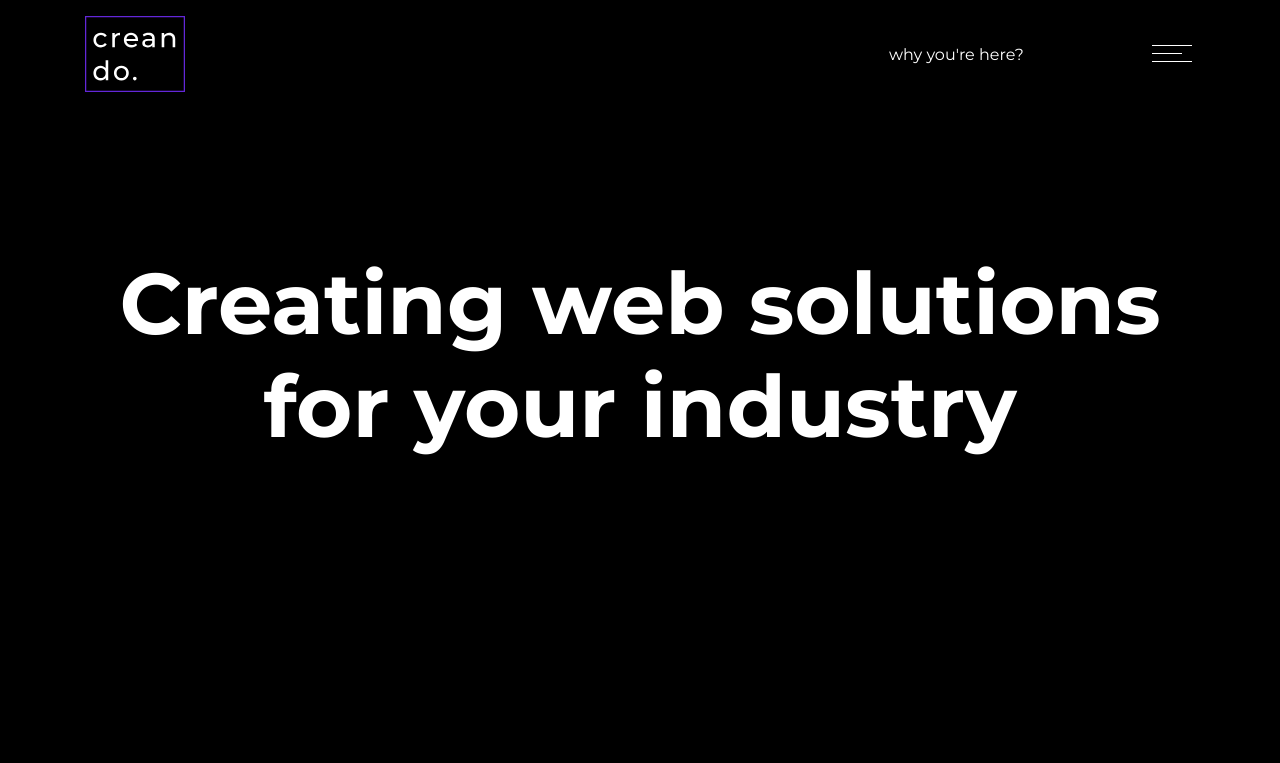
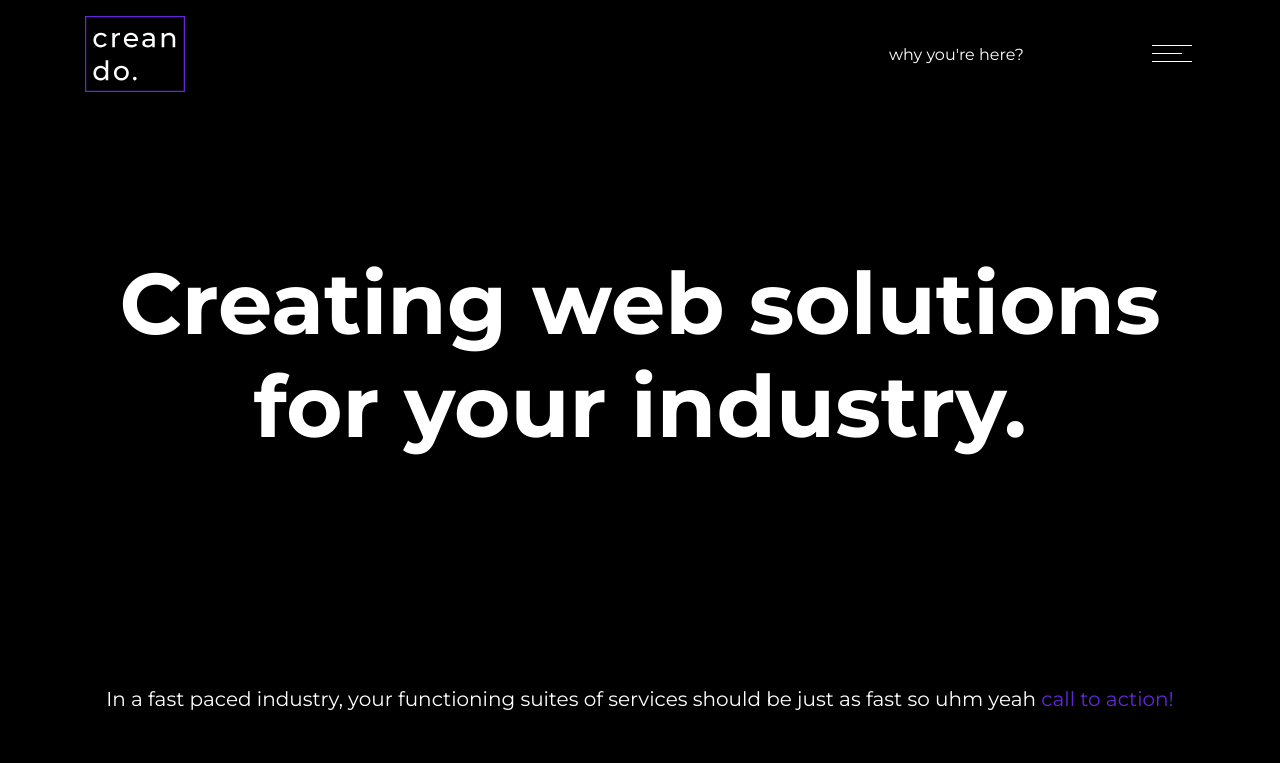
Before and after one commit to codeboss-fav/creando, an Eleventy site: page index.html in a window 1280 px wide. Built offline with nearby package versions, Linux system fonts and the light colour scheme; Eleventy itself is replaced by a stand-in of ours; files that its build step writes are made by us from their sources.

Commit message:
added the razzle dazzle all around, with some fun animations

```diff
--- a/_includes/default-layout.njk
+++ b/_includes/default-layout.njk
@@ -11,4 +11,6 @@
 
     {{content | safe}}
 </body>
+<script src="https://cdnjs.cloudflare.com/ajax/libs/gsap/3.1.1/gsap.min.js"></script>
+<script src="/assets/main.js"></script>
 </html>
--- /dev/null
+++ b/assets/main.js
@@ -0,0 +1,19 @@
+gsap.from(
+    ".main-text", {
+        duration:2,
+        y:500,
+        opacity: 0,
+        delay: 3,
+        ease:"slow"});
+gsap.from(
+    ".sup-text", {
+        duration:3,
+        y:400,
+        delay: 4,
+        ease:"slow"});
+gsap.from(
+    ".why-link", {
+        duration:3,
+        x: -400,
+        // delay: 4,
+        ease:"slow"});
--- a/assets/style.css
+++ b/assets/style.css
@@ -6,6 +6,7 @@ body {
     padding: 0;
     font-family: 'Montserrat', sans-serif;
 }
+
 body::-webkit-scrollbar {
   width: .8em;
 }
@@ -89,3 +90,12 @@ outline: 1px solid slategrey;
     font-size: 49px;
   }
 }
+.sup-text {
+  position: relative;
+  top: 25vh;
+  text-align: center;
+  font-size: 20px;
+}
+.cta {
+  color: #6327D8;
+}
--- a/index.html
+++ b/index.html
@@ -8,6 +8,7 @@ title: creando
     <meta charset="UTF-8">
     <meta name="viewport" content="width=device-width, initial-scale=1.0">
     <meta http-equiv="X-UA-Compatible" content="ie=edge">
+    <link rel="stylesheet" href="https://stackpath.bootstrapcdn.com/font-awesome/4.7.0/css/font-awesome.min.css">
     <title>Document</title>
 </head>
 <body>
@@ -34,12 +35,19 @@ title: creando
             <div class="col mx-auto">
                 <div class="main-text">
                     <h4>
-                       Creating web solutions for your industry
+                       Creating web solutions for your industry.
                     </h4>
+                </div>
+            </div>
+            <div class="col mx-auto under-main">
+                <div class="sup-text">
+                    <p>In a fast paced industry, your functioning suites of services should be just as fast so uhm yeah <span class="cta">call to action!</span> </p>
+                    <i class="fas fa-camera"></i>
                 </div>
             </div>
         </div>
     </section>
+
     <script>
         var path = document.querySelector('.path');
         var length = path.getTotalLength();
```
